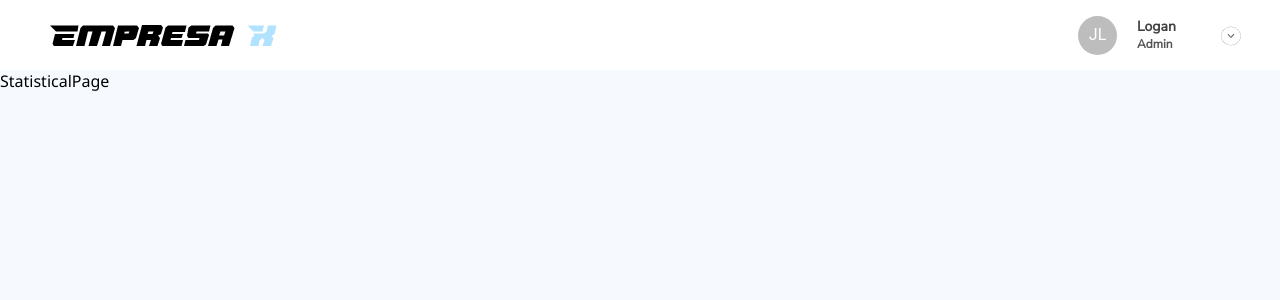
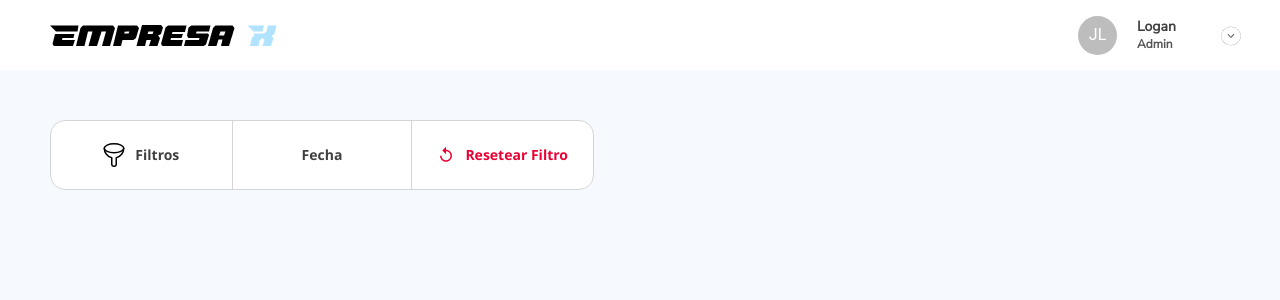
Before and after one commit to luisxhl7/Empresa-x, a React (Create React App) app: page / in a window 1280 px wide. Shown: the top 300 px of the page. Built offline with nearby package versions, Linux system fonts and the light colour scheme.

Commit message:
adding component of optionsFilters

```diff
--- a/src/assets/image.js
+++ b/src/assets/image.js
@@ -1,8 +1,12 @@
 import LogoEmpresaX from './Logo-Empresa-X.png';
 import More from './More.png';
+import filterIco from './Filter-icon.svg';
+import replayIco from './ic-replay-24px.svg';
 
 const images = {
     More,
     LogoEmpresaX,
+    filterIco,
+    replayIco
 }
 export default images;
--- /dev/null
+++ b/src/components/molecules/options-filters/OptionsFilters.jsx
@@ -0,0 +1,21 @@
+import React from 'react'
+import images from '../../../assets/image'
+import './optionsFilters.scss'
+
+export const OptionsFilters = () => {
+  return (
+    <div className='options-filters'>
+    <div className='options-filters__content'>
+      <img src={images.filterIco} alt="" />
+      <span>filtros</span>
+    </div>
+    <div className='options-filters__content'>
+      fecha
+    </div>
+    <div className='options-filters__content'>
+      <img src={images.replayIco} alt="" />
+      <span>resetear filtro</span>
+    </div>
+  </div>
+  )
+}
--- /dev/null
+++ b/src/components/molecules/options-filters/index.js
@@ -0,0 +1 @@
+export * from './OptionsFilters';
--- /dev/null
+++ b/src/components/molecules/options-filters/optionsFilters.scss
@@ -0,0 +1,30 @@
+.options-filters{
+    max-width: 544px;
+    height: 70px;
+    display: flex;
+    background-color: #FFFFFF;
+    border: 1px solid #D5D5D5;
+    border-radius: 15px;
+    &__content {
+        display: flex;
+        align-items: center;
+        justify-content: center;
+        width: calc(544px / 3);
+        font-size: 14px;
+        line-height: 19.1px;
+        text-transform: capitalize;
+        font-weight: 700;
+        color: #404040;
+        & img{
+            margin: 0px 10px 0px 0px;
+        }
+        &:nth-child(2) {
+            border-left: 1px solid #D5D5D5;
+            border-right: 1px solid #D5D5D5;
+        }
+        &:nth-child(3) {
+            color: #EA0234;
+        }
+    }
+
+}
--- a/src/components/pages/StatisticalPage/StatisticalPage.jsx
+++ b/src/components/pages/StatisticalPage/StatisticalPage.jsx
@@ -1,7 +1,11 @@
 import React from 'react'
+import './statisticalPage.scss'
+import { OptionsFilters } from '../../molecules/options-filters/OptionsFilters'
 
 export const StatisticalPage = () => {
   return (
-    <div>StatisticalPage</div>
+    <div className='statisticalPage'>
+      <OptionsFilters/>
+    </div>
   )
 }
--- a/src/components/pages/StatisticalPage/statisticalPage.scss
+++ b/src/components/pages/StatisticalPage/statisticalPage.scss
@@ -0,0 +1,5 @@
+.statisticalPage{
+    margin: auto;
+    max-width: 1500px;
+    padding: 50px 50px 0px;
+}
--- a/src/index.js
+++ b/src/index.js
@@ -1,7 +1,7 @@
 import React from 'react';
 import ReactDOM from 'react-dom/client';
+import { BrowserRouter } from 'react-router-dom';
 import { App } from './components/pages';
-import { BrowserRouter } from 'react-router-dom';
 import './style/index.scss'
 
 const root = ReactDOM.createRoot(document.getElementById('root'));
```
Also changed, not shown: src/assets/Filter-icon.svg (added), src/assets/ic-replay-24px.svg (added).
